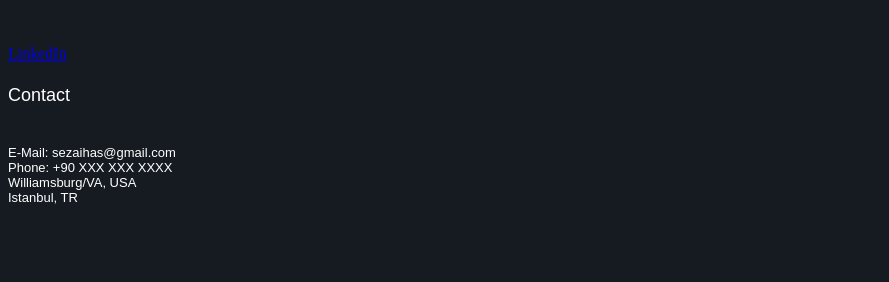
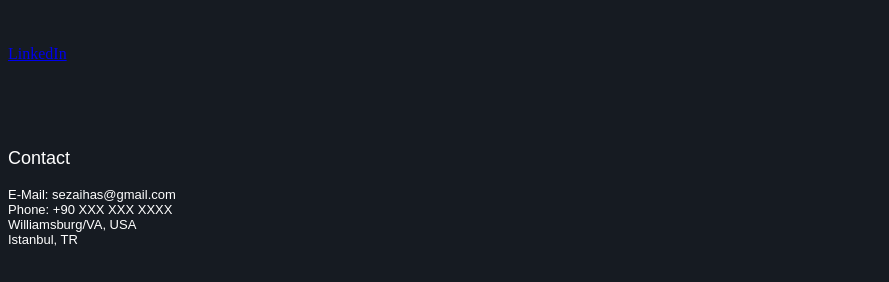
Before and after one commit to sezhsez/sezhsez.github.io, a plain HTML site: page index.html in a window 1280 px wide. Shown: the part 218-500 px from the top of the page, without its empty margins (0-889 px from the left). Drawn offline with Linux system fonts and the light colour scheme.

Commit message:
Update index.html

```diff
--- a/index.html
+++ b/index.html
@@ -15,7 +15,7 @@
 		<a href="https://www.linkedin.com/in/sezaihas/">LinkedIn</a>
 
 		<font size="4" face="arial" color="white">
-			<p>Contact <br><br></p>
+			<p> <br><br><br> Contact <br> </p>
 		</font>
 		<font size="2" face="arial" color="white">
 			<p>
```
